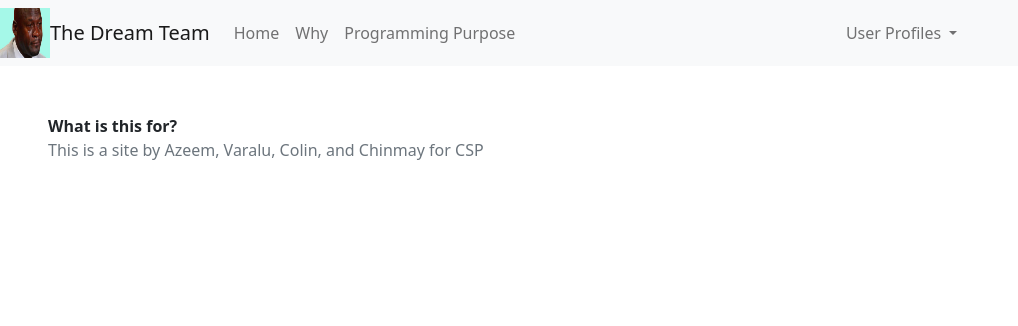
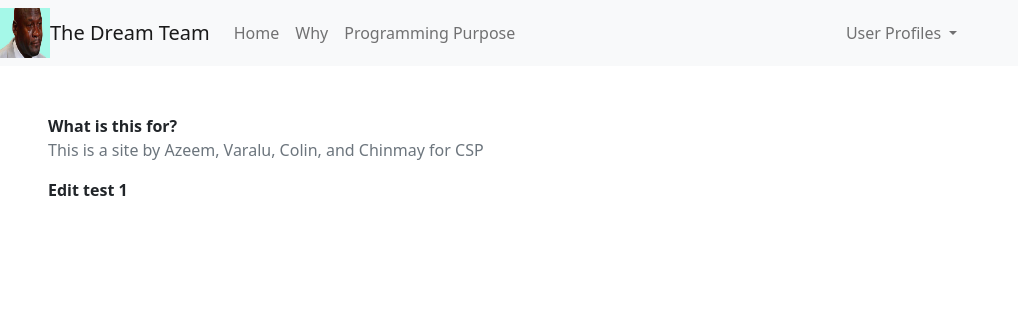
Before and after one commit to Azeem-Khan1/group-flask-project, a Flask app: page /stub/ in a window 1280 px wide. Shown: the top 326 px of the page, without its empty margins (0-1018 px from the left). Run offline with Flask 2, Linux system fonts and the light colour scheme.

Commit message:
Update stub.html

```diff
--- a/templates/stub.html
+++ b/templates/stub.html
@@ -10,6 +10,7 @@
     <div class="px-5 py-5 mx-auto"
         <h1 class="text-primary"><strong>What is this for?</strong></h1>
         <p class="text-secondary">This is a site by Azeem, Varalu, Colin, and Chinmay for CSP</p>
+        <b>Edit test 1</b>
     </div>
 {% endblock %}
 
```
